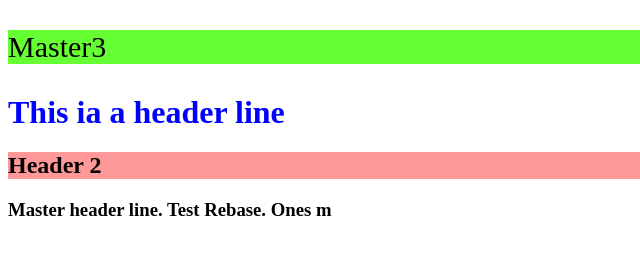
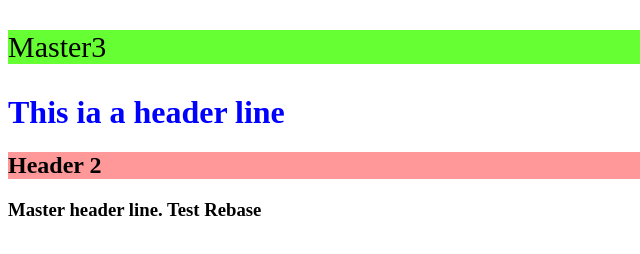
Before and after one commit to Ollyagr/WEBIDE, a website: page webapp/index.html in a window 1280 px wide. Shown: the full height of the page, 0-640 px from the left. Drawn offline with Linux system fonts and the light colour scheme.

Commit message:
Revert "more rebase"
This reverts commit 46a1770173d7ad64e67d4f58d0f0862e3f133bfe.

```diff
--- a/webapp/index.html
+++ b/webapp/index.html
@@ -10,6 +10,6 @@
     <h2 class ="red">
     	Header 2
     </h2>
-    <h3>Master header line. Test Rebase. Ones m</h3>
+    <h3>Master header line. Test Rebase</h3>
   </body>
 </html>
```
